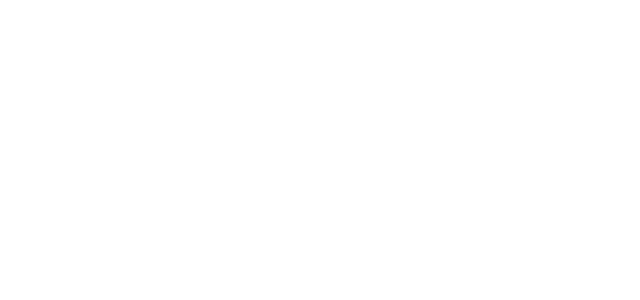
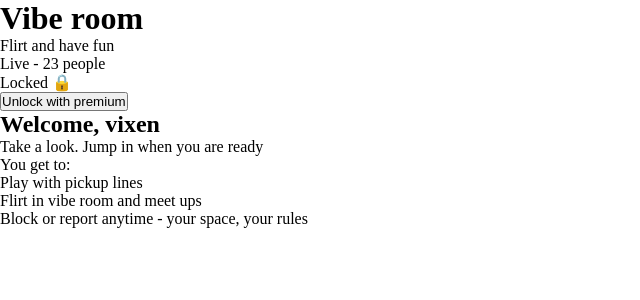
Before and after one commit to gideon-toptal/charming-chad-lite, a React (Vite) app: page /vibe-room in a window 1280 px wide. Before the commit this address had no page. Shown: the top 300 px of the page, without its empty margins (0-640 px from the left). Built offline with nearby package versions, Linux system fonts and the light colour scheme.

Commit message:
Vibe room intro

```diff
--- a/src/App.tsx
+++ b/src/App.tsx
@@ -7,6 +7,7 @@
 import SignUp from "./pages/sign-up";
 import Vixen from "./pages/vixen";
 import RatePickupLines from "./pages/rating";
+import VibeRoom from "./pages/vibe-room";
 
 function App() {
   return (
@@ -18,6 +19,7 @@
       <Route path="/sign-up" element={<SignUp />} />
       <Route path="/vixen" element={<Vixen />} />
       <Route path="/rating" element={<RatePickupLines />} />
+      <Route path="/vibe-room" element={<VibeRoom />} />
     </Routes>
   );
 }
--- /dev/null
+++ b/src/pages/vibe-room/index.tsx
@@ -0,0 +1,25 @@
+export default function VibeRoom() {
+  const username = "vixen";
+  return (
+    <div>
+      <h1>Vibe room</h1>
+      <p>Flirt and have fun</p>
+      <p> Live - 23 people</p>
+      <p>Locked 🔒</p>
+      <button>Unlock with premium</button>
+
+      <div>
+        <h2>Welcome, {username}</h2>
+        <p>Take a look. Jump in when you are ready</p>
+        <p>You get to:</p>
+        <ul>
+          <li>Play with pickup lines</li>
+          <li>Flirt in vibe room and meet ups</li>
+          <li>Block or report anytime - your space, your rules</li>
+        </ul>
+      </div>
+      {/* Vibe room background */}
+      <div></div>
+    </div>
+  );
+}
```
